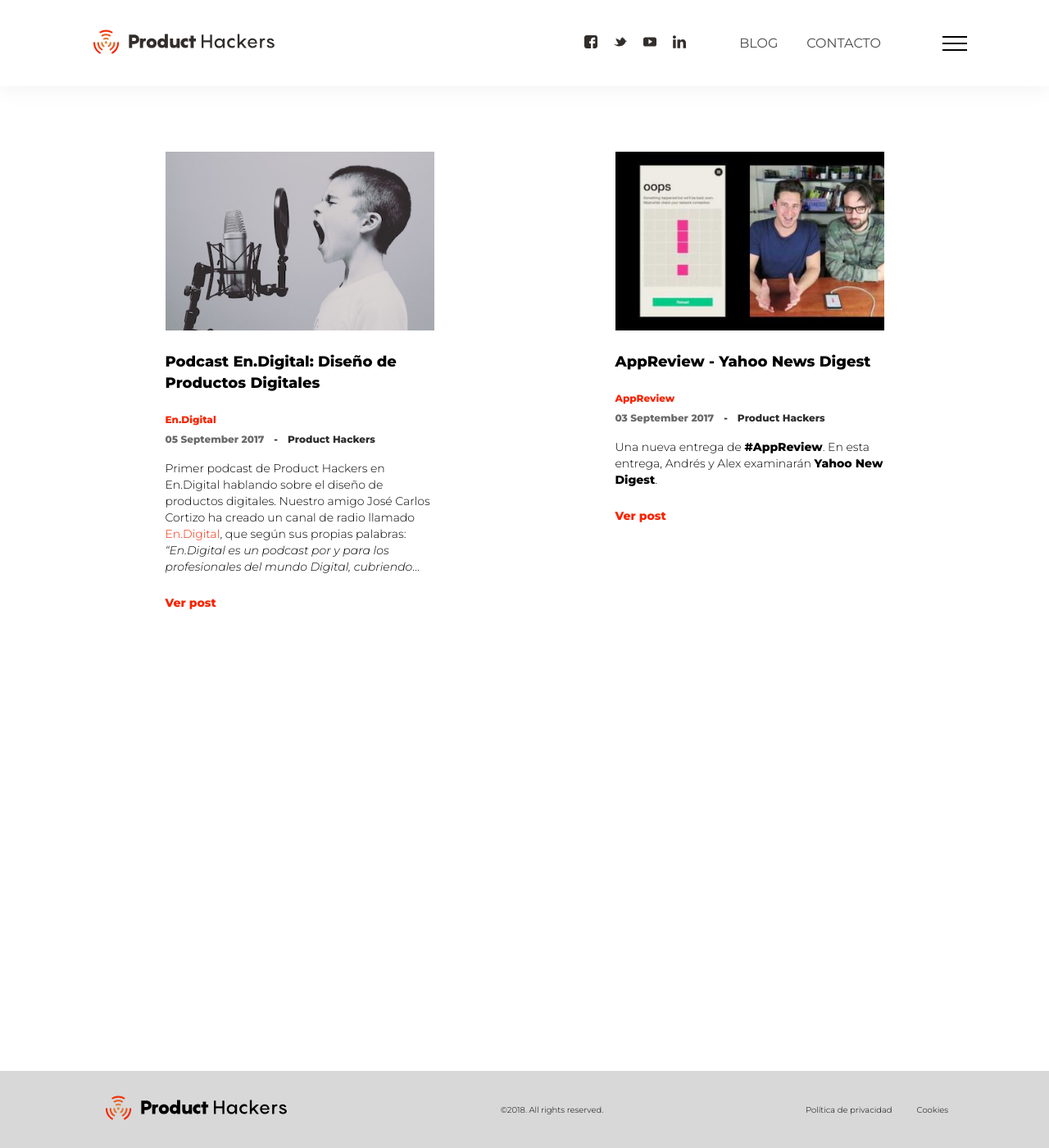
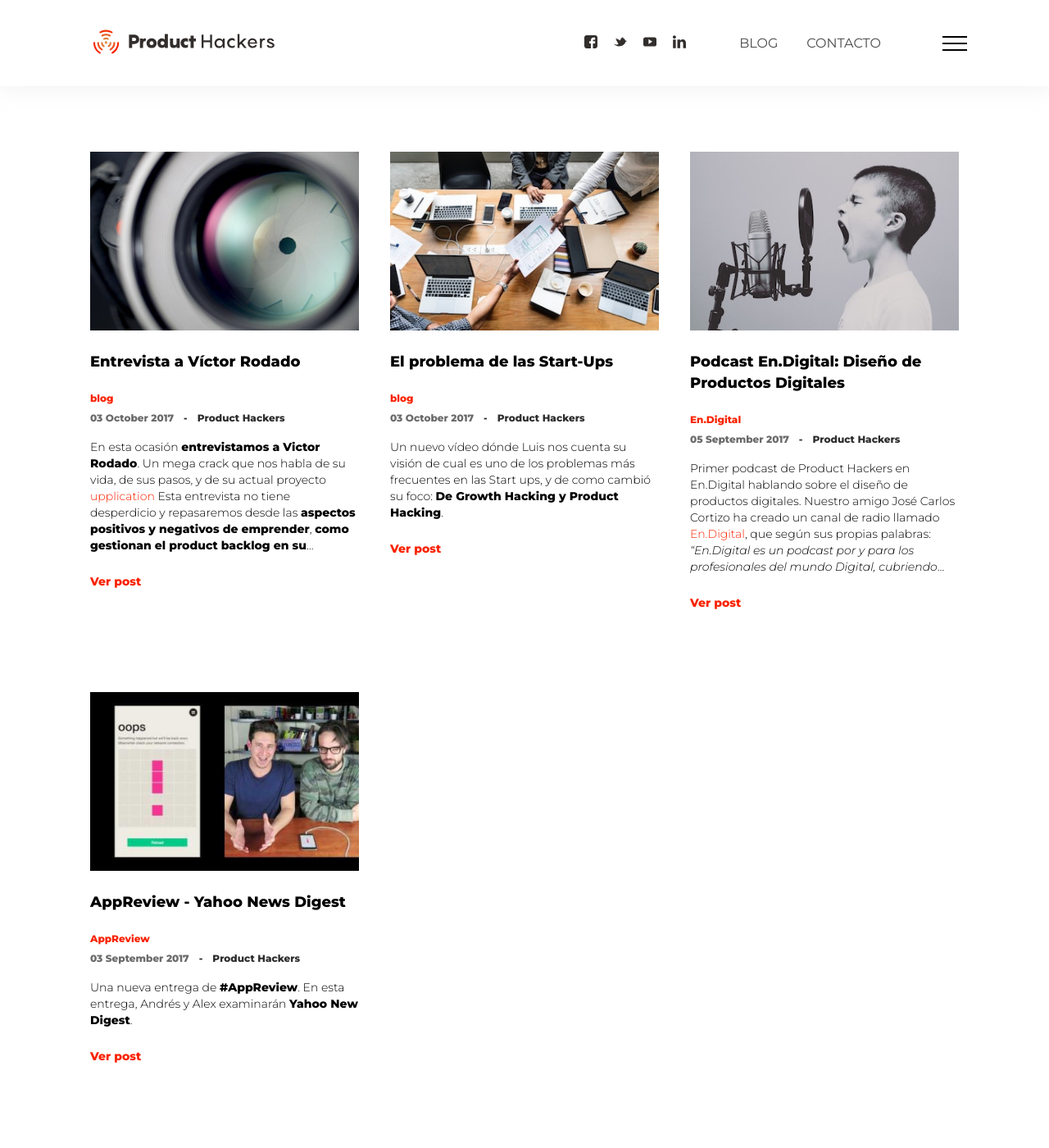
Before and after one commit to ProductHackers/ph-website-theme, a Jekyll site: the page built from category/blog.html, in a window 1280 px wide and 1400 px high. Shown: the whole window at 82% size. Built offline with Jekyll 4.4.1, drawn with Linux system fonts in a browser that asks for light colours.

Commit message:
More posts

```diff
--- a/_config.yml
+++ b/_config.yml
@@ -6,5 +6,6 @@ images:
     linkedin_logo: assets/images/social/linkedin-logo.svg
     youtube_logo: assets/images/social/youtube-play-button.svg
     twitter_logo: assets/images/social/twitter-logo.svg
+    whatsapp_logo: assets/images/social/whatsapp-logo.svg
   menu: assets/images/menu.svg
   home_cover: assets/images/home-cover.jpg
--- a/_includes/cards/post.html
+++ b/_includes/cards/post.html
@@ -1,5 +1,7 @@
 <div class="post__card">
-  <img class="featured" src="/assets/images/posts/{{ include.featured_image }}" alt="{{ include.featured_image_alt }}" />
+  {% if include.featured_image %}
+    <img class="featured" src="/assets/images/posts/{{ include.featured_image }}" alt="{{ include.featured_image_alt }}" />
+  {% endif %}
   <h2 class="post__title">{{ include.post_title }}</h2>
   <div class="extra__info">
     <a href="/category/{{ include.post_category_url }}"><span class="post__category">{{ include.post_category }}</span></a>
--- /dev/null
+++ b/_posts/2017-10-03-El-problema-de-las-start-ups.md
@@ -0,0 +1,18 @@
+---
+layout: post_default
+title:  "El problema de las Start-Ups"
+date:   2017-10-03 12:09:00
+categories: blog
+category: blog
+category_url: blog
+author: Product Hackers
+featured_image: '2017/10/2017-10-03.jpg'
+featured_image_thumbnail: '2017/10/2017-10-03-thumbnail.jpg'
+---
+
+Un nuevo vídeo dónde Luis nos cuenta su visión de cual es uno de los problemas más frecuentes en las Start ups, y de como cambió su foco: <strong>De Growth Hacking y Product Hacking</strong>.
+
+En este vídeo, Andrés y Luis, nos contarán con ejemplos visuales y muy fáciles de entender, como lo importante es poner el <strong>foco en crear productos digitales de calidad</strong>. Sin embargo, hoy en día, muchos siguen empeñados en traer y traer usuarios, sin pararse a pensar: ¿Es mi producto atractivo? ¿genero valor a mis usuarios? ... o incluso... ¿tengo algún usuario real?
+
+
+{% include youtubePlayer.html id="R0rGEmDabtk" %}
--- /dev/null
+++ b/_posts/2017-10-03-Entrevista-a-Victor-Rodado.md
@@ -0,0 +1,16 @@
+---
+layout: post_default
+title:  "Entrevista a Víctor Rodado"
+date:   2017-10-03 12:20:00
+categories: blog entrevistas
+category: blog
+category_url: blog
+author: Product Hackers
+featured_image: '2017/10/2017-10-03_02.jpg'
+featured_image_thumbnail: '2017/10/2017-10-03_02-thumbnail.jpg'
+---
+
+En esta ocasión **entrevistamos a Victor Rodado**. Un mega crack que nos habla de su vida, de sus pasos, y de su actual proyecto [upplication](https://www.upplication.com/) Esta entrevista no tiene desperdicio y repasaremos desde las **aspectos positivos y negativos de emprender**, **como gestionan el product backlog en su empresa**, **o como mejorar la comunicación entre los diferentes perfiles en una startup**.
+
+
+{% include youtubePlayer.html id="WRJCMC9nD0E" %}
--- a/_sass/ph-website-theme/cards/post.scss
+++ b/_sass/ph-website-theme/cards/post.scss
@@ -3,11 +3,11 @@
   grid-template-columns: 1fr;
   grid-template-rows: repeat(5, min-content);
   width: 328px;
-  height: 576px;
+  max-height: 576px;
 
   img.featured {
     width: 100%;
-    max-height: 218px;
+    height: 218px;
     object-fit: cover;
   }
 
--- a/_sass/ph-website-theme/post_default.scss
+++ b/_sass/ph-website-theme/post_default.scss
@@ -25,11 +25,10 @@ body > .page-wrapper > main.page-content.post-default {
 
   section.post__info {
     display: grid;
-    grid-template-columns: 100%;
     grid-template-rows: min-content min-content;
     padding-top: 100px;
-    padding-left: 110px;
-    padding-right: 110px;
+    padding-left: calc(50% - 360px);
+    padding-right: calc(50% - 360px);
     padding-bottom: 58px;
 
     h1 {
@@ -37,7 +36,6 @@ body > .page-wrapper > main.page-content.post-default {
       line-height: 50px;
       font-weight: 800;
       margin: 0;
-      padding-right: 177px;
     }
 
     .extra__info {
@@ -76,8 +74,8 @@ body > .page-wrapper > main.page-content.post-default {
   }
 
   section.post__content {
-    padding-left: 110px;
-    padding-right: 110px;
+    padding-left: calc(50% - 360px);
+    padding-right: calc(50% - 360px);
     padding-bottom: 150px;
     font-size: 16px;
     line-height: 28px;
@@ -99,9 +97,54 @@ body > .page-wrapper > main.page-content.post-default {
       }
     }
   }
+
+  section.social {
+    display: grid;
+    width: 100%;
+    justify-content: center;
+    grid-auto-flow: column;
+    grid-column-gap: 16px;
+    grid-row-gap: 30px;
+    padding-bottom: 150px;
+
+    span {
+      grid-column-end: span 4;
+      justify-self: center;
+    }
+
+    a {
+      grid-row-start: 2;
+      img, svg {
+        justify-self: center;
+        width: 16px;
+        height: 16px;
+
+        g > path {
+          fill: black;
+        }
+      }
+    }
+  }
 }
 
-@media screen and (max-width: 420px) {
+@media screen and (max-width: 850px) {
+  .post-content {
+    section.post__info {
+      padding-left: 20px;
+      padding-right: 20px;
+
+      h1 {
+        padding-right: 0;
+      }
+    }
+    section.post__content {
+      padding-left: 20px;
+      padding-right: 20px;
+    }
+  }
+}
+
+@media screen and (max-width: 620px) {
   .post-content {
     section.featured__image {
       img {
@@ -129,6 +172,8 @@ body > .page-wrapper > main.page-content.post-default {
     section.post__content {
       padding-left: 20px;
       padding-right: 20px;
+      padding-bottom: 70px;
+      font-size: 14px;
 
       .iframe__container {
 
@@ -138,5 +183,10 @@ body > .page-wrapper > main.page-content.post-default {
         }
       }
     }
+
+    section.social {
+      padding-bottom: 100px;
+      grid-row-gap: 20px;
+    }
   }
 }
```
Also changed, not shown: _layouts/post_default.html (+7 -0 lines), assets/images/posts/2017/10/2017-10-03-thumbnail.jpg (added), assets/images/posts/2017/10/2017-10-03.jpg (added), assets/images/posts/2017/10/2017-10-03_02-thumbnail.jpg (added), assets/images/posts/2017/10/2017-10-03_02.jpg (added), assets/images/social/whatsapp-logo.svg (added).
